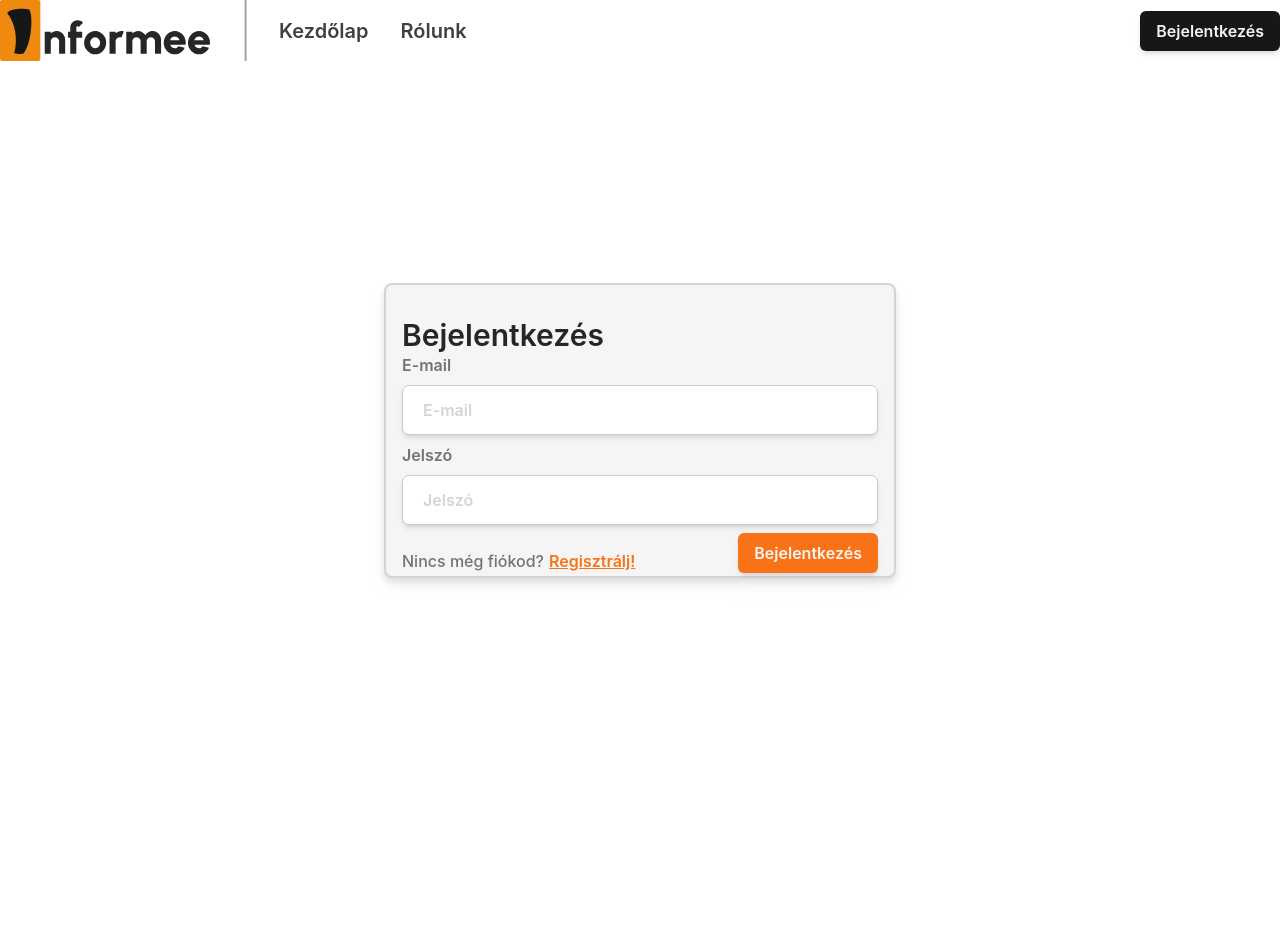
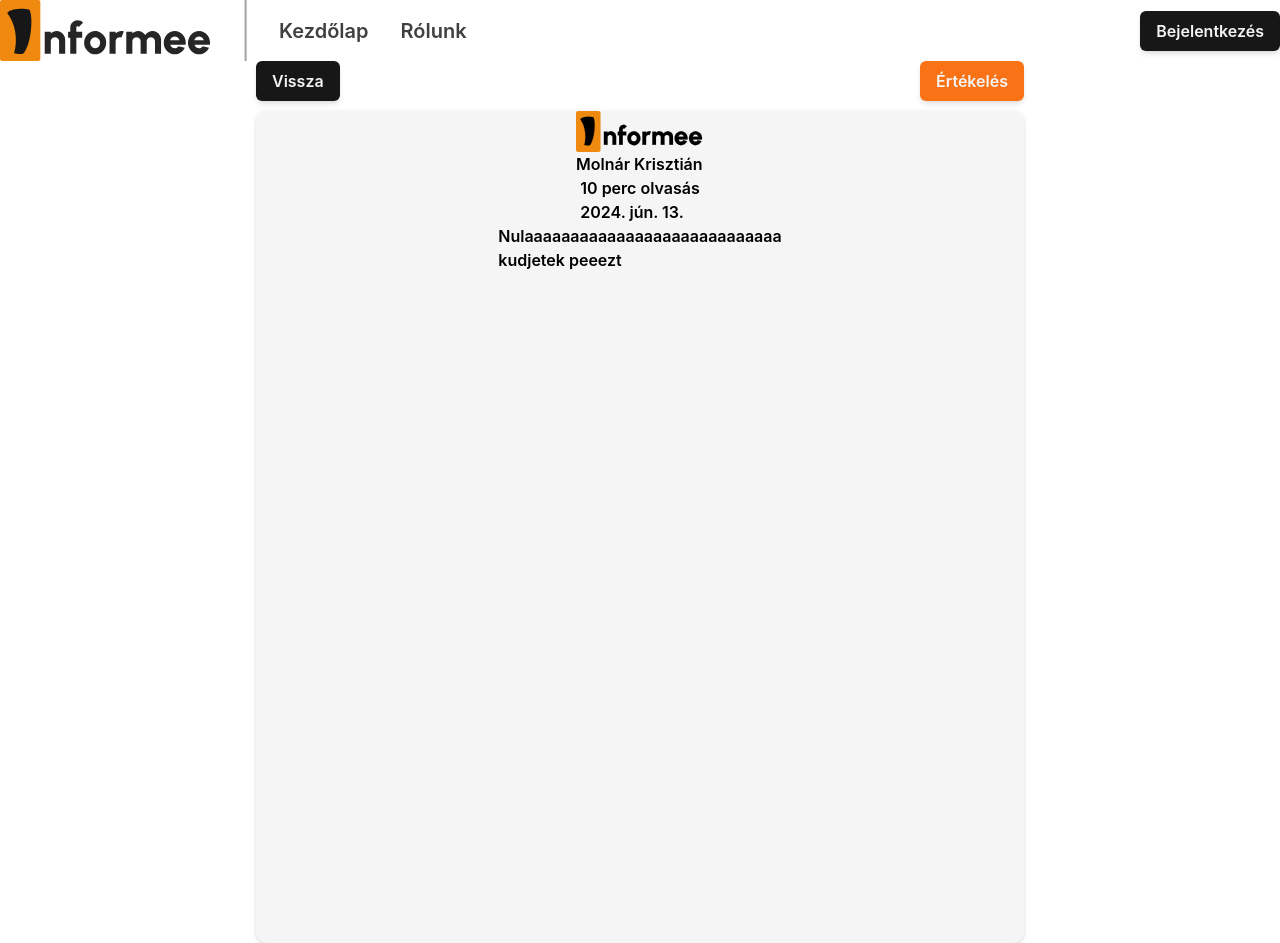
Before and after one commit to WR0NGTH3HU4/Informee, a Vue app: page /PostOpened in a window 1280 px wide. Before the commit this address led to /login. Before the commit the page ends 800 px from the top, so only its background shows below. Built offline with nearby package versions, Linux system fonts and the light colour scheme.

Commit message:
started design and completed routing

```diff
--- a/src/router/index.ts
+++ b/src/router/index.ts
@@ -42,6 +42,15 @@ const router = createRouter({
       path: '/PosztSzerkeszto',
       name: 'PosztSzerkeszto',
       component: () => import('../views/Posztszerkesztes.vue'),
+      //Ideiglenesen, teszteléshez
+      meta:{
+        public: true
+      }
+    },
+    {
+      path: '/PostOpened',
+      name: 'PostOpened',
+      component: () => import('../views/PostOpened.vue'),
       //Ideiglenesen, teszteléshez
       meta:{
         public: true
--- /dev/null
+++ b/src/views/PostOpened.vue
@@ -0,0 +1,50 @@
+<script setup lang="ts">
+    import Button from '@/components/Button.vue'
+</script>
+<template>
+    <div class="container">
+        <div class="actions">
+            <Button type="secondary" text="Vissza"></Button>
+            <Button type="primary" text="Értékelés"></Button>
+        </div>
+        <div class="details">
+            <div class="profile">
+                <img src="../assets/logo.svg" alt=""><!--Profile pic-->
+                <h3>Molnár Krisztián</h3> <!--Profile name-->
+            </div>
+            <div class="infos">
+                <h3>10 perc olvasás</h3><!--Estimated time-->
+                <h3>2024. jún. 13.</h3>
+            </div>
+            <div class="post">
+                <h1>Nulaaaaaaaaaaaaaaaaaaaaaaaaaaaa</h1>
+                <p>
+                    kudjetek peeezt
+                </p>
+            </div>
+        </div>
+    </div>
+</template>
+<style>
+    img{
+        width: 8rem
+    }
+    .container{
+        @apply flex flex-col justify-center content-center items-center ;
+        min-width: 100%;
+
+    }
+    .actions{
+        @apply flex flex-row justify-between content-center;
+        width: 60%;
+
+    }
+    .details{
+        @apply flex flex-col justify-start content-center items-center bg-neutral-100 drop-shadow;
+        border-radius: 10px;
+        width: 60%;
+        min-height: 52rem;
+        margin-top: 10px;
+    }
+
+</style>
```
